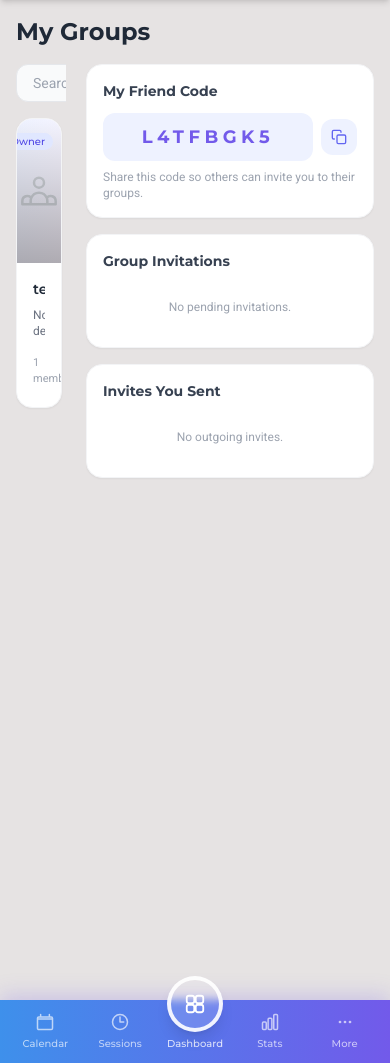
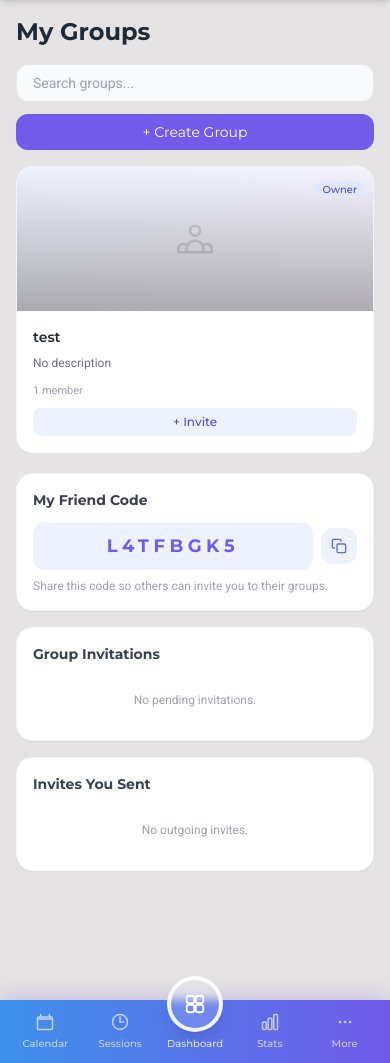
Before and after one commit to Dyutiman-shiv/Agile-web-dev-project, a Flask app: page /groups in a window 390 px wide. Shown: the part 56-1119 px from the top of the page. Run offline with Flask 3, Linux system fonts and the light colour scheme; a user stored in the database is signed in; data comes from the database, SQL or seed files in the repository; both versions use the stored data as it was before the commit; data that the repository does not hold is empty; parts of the project's set-up code (start-up, migrations or seed data) failed here and were passed over; some libraries are stand-ins or nearby versions.

Commit message:
Reponsive design 2 (#52)
* delete app.db for pass the test

* Adjust mobile calendar month height

* fix the time overflow problem on week view

* change the background color to white on dashboard and group page

* reponsive design for group page

* add em[pty state for scores page

* Keep scores semester selector enabled

* change all background color to the same gray

```diff
--- a/Frontend/static/css/style.css
+++ b/Frontend/static/css/style.css
@@ -315,3 +315,8 @@ th {
         padding: 1rem;
     }
 }
+
+/* Global page background */
+main {
+    background-color: #e5e3e3 !important;
+}
--- a/Frontend/static/js/groups.js
+++ b/Frontend/static/js/groups.js
@@ -365,7 +365,7 @@ $(document).ready(function () {
 
       const inviteBtn =
         group.is_owner || group.my_role === "admin"
-          ? `<button class="invite-btn text-xs montserrat-medium px-3 py-1 rounded-lg bg-indigo-50 text-indigo-600 hover:bg-indigo-100 transition"
+          ? `<button class="invite-btn w-full sm:w-auto text-xs montserrat-medium px-3 py-1.5 rounded-lg bg-indigo-50 text-indigo-600 hover:bg-indigo-100 transition"
                      data-group-id="${group.id}" data-group-name="${escapeHtml(group.name)}">
                + Invite
              </button>`
@@ -389,7 +389,7 @@ $(document).ready(function () {
             <p class="text-xs roboto-regular text-gray-500 line-clamp-2 flex-1">
               ${escapeHtml(group.description || "No description")}
             </p>
-            <div class="flex justify-between items-center mt-1">
+            <div class="flex flex-col sm:flex-row sm:justify-between sm:items-center gap-2 mt-1">
               <span class="text-[11px] roboto-regular text-gray-400">
                 ${group.members.length} member${group.members.length !== 1 ? "s" : ""}
               </span>
--- a/Frontend/templates/group_detail.html
+++ b/Frontend/templates/group_detail.html
@@ -1,5 +1,5 @@
 {% extends "layout.html" %} {% block title %} Groups: {{ group.name }} {%
-endblock %} {% block main_class %} overflow-hidden bg-backgroud_cal_light {%
+endblock %} {% block main_class %} overflow-hidden bg-backgroud_cal_light{%
 endblock %} {% block page_content %}
 
 <div
--- a/Frontend/templates/groups.html
+++ b/Frontend/templates/groups.html
@@ -1,8 +1,8 @@
 {% extends "layout.html" %} {% block title %}Groups{% endblock %} {% block
-main_class %}overflow-hidden bg-backgroud_cal_light{% endblock %} {% block
+main_class %}overflow-y-auto bg-backgroud_cal_light{% endblock %} {% block
 page_content %}
 
-<div class="h-[calc(100vh-80px)] max-w-7xl mx-auto px-4 py-4 flex flex-col overflow-hidden">
+<div class="min-h-full max-w-7xl mx-auto px-4 sm:px-6 py-4 sm:py-6 flex flex-col overflow-y-auto pb-28 md:pb-6">
 
   <!-- Header -->
   <div class="mb-4">
@@ -10,33 +10,24 @@ page_content %}
   </div>
 
   <!-- Two-column layout -->
-  <div class="flex gap-5 flex-1 overflow-hidden">
+  <div class="flex flex-col lg:flex-row gap-5 flex-1 min-h-0">
 
     <!-- ── Left: Groups ── -->
-    <div class="flex-1 flex flex-col overflow-hidden min-w-0">
+    <div class="flex-1 flex flex-col min-w-0">
 
       <!-- Search + Create -->
-      <div class="flex gap-3 mb-4">
-        <input
-          type="text"
-          id="group-search"
-          placeholder="Search groups..."
-          class="flex-1 py-2 px-4 rounded-xl border border-gray-200 bg-gray-50 roboto-regular text-sm focus:shadow-md focus:outline-none"
-        />
-        <button
-          id="create-group-btn"
-          class="px-4 py-2 rounded-xl bg-primary_purp text-white montserrat-regular text-sm hover:bg-indigo-600 transition whitespace-nowrap"
-        >
+      <div class="flex flex-col sm:flex-row gap-3 mb-4">
+        <input type="text" id="group-search" placeholder="Search groups..."
+          class="flex-1 py-2 px-4 rounded-xl border border-gray-200 bg-gray-50 roboto-regular text-sm focus:shadow-md focus:outline-none" />
+        <button id="create-group-btn"
+          class="w-full sm:w-auto px-4 py-2 rounded-xl bg-primary_purp text-white montserrat-regular text-sm hover:bg-indigo-600 transition whitespace-nowrap">
           + Create Group
         </button>
       </div>
 
       <!-- Groups grid -->
-      <div class="flex-1 overflow-y-auto pr-1">
-        <div
-          id="groups-container"
-          class="grid grid-cols-1 sm:grid-cols-2 xl:grid-cols-3 gap-4"
-        ></div>
+      <div class="flex-1 overflow-y-auto lg:pr-1">
+        <div id="groups-container" class="grid grid-cols-1 sm:grid-cols-2 xl:grid-cols-3 gap-4"></div>
         <div id="empty-groups" class="hidden text-center py-16">
           <p class="text-gray-400 text-sm roboto-regular">No groups yet — create your first group!</p>
         </div>
@@ -44,27 +35,22 @@ page_content %}
     </div>
 
     <!-- ── Right: Sidebar ── -->
-    <div class="w-72 shrink-0 flex flex-col gap-4 overflow-y-auto">
+    <div class="w-full lg:w-72 shrink-0 flex flex-col gap-4 lg:overflow-y-auto">
 
       <!-- My Friend Code -->
       <div class="bg-white rounded-2xl shadow-sm border border-gray-100 p-4">
         <h3 class="text-sm montserrat-bold text-gray-700 mb-3">My Friend Code</h3>
         <div class="flex items-center gap-2">
           <div class="flex-1 bg-indigo-50 rounded-xl px-3 py-2.5 text-center">
-            <span
-              id="friend-code-display"
-              class="text-lg montserrat-bold text-primary_purp tracking-[0.25em]"
-            >···</span>
+            <span id="friend-code-display"
+              class="text-lg montserrat-bold text-primary_purp tracking-[0.25em]">···</span>
           </div>
-          <button
-            id="copy-friend-code"
-            title="Copy code"
-            class="p-2.5 rounded-xl bg-indigo-50 hover:bg-indigo-100 text-indigo-500 transition"
-          >
+          <button id="copy-friend-code" title="Copy code"
+            class="p-2.5 rounded-xl bg-indigo-50 hover:bg-indigo-100 text-indigo-500 transition">
             <svg class="w-4 h-4" fill="none" stroke="currentColor" viewBox="0 0 24 24">
-              <rect x="9" y="9" width="13" height="13" rx="2" stroke-width="2"/>
-              <path d="M5 15H4a2 2 0 0 1-2-2V4a2 2 0 0 1 2-2h9a2 2 0 0 1 2 2v1"
-                    stroke-width="2" stroke-linecap="round"/>
+              <rect x="9" y="9" width="13" height="13" rx="2" stroke-width="2" />
+              <path d="M5 15H4a2 2 0 0 1-2-2V4a2 2 0 0 1 2-2h9a2 2 0 0 1 2 2v1" stroke-width="2"
+                stroke-linecap="round" />
             </svg>
           </button>
         </div>
@@ -77,7 +63,8 @@ page_content %}
       </div>
 
       <!-- Pending Invitations -->
-      <div id="invitations" class="bg-white rounded-2xl shadow-sm border border-gray-100 p-4 flex flex-col transition-shadow">
+      <div id="invitations"
+        class="bg-white rounded-2xl shadow-sm border border-gray-100 p-4 flex flex-col transition-shadow">
         <h3 class="text-sm montserrat-bold text-gray-700 mb-3">Group Invitations</h3>
         <div id="invitations-container" class="space-y-3"></div>
         <div id="no-invitations" class="hidden text-center py-4">
@@ -101,12 +88,8 @@ page_content %}
 <!-- ═══════════════════════════════════════════════════════════
      Create Group Modal
      ═══════════════════════════════════════════════════════════ -->
-<div
-  id="group-modal"
-  class="hidden fixed inset-0 z-50 flex items-center justify-center bg-black/50 backdrop-blur-sm"
->
-  <div class="bg-white rounded-2xl shadow-2xl w-full max-w-md mx-4 p-6 animate-slide-up">
-
+<div id="group-modal" class="hidden fixed inset-0 z-50 flex items-center justify-center bg-black/50 backdrop-blur-sm">
+  <div class="bg-white rounded-2xl shadow-2xl w-full max-w-sm sm:max-w-md mx-4 p-4 sm:p-6 animate-slide-up max-h-[85vh] overflow-y-auto">
     <!-- Step 1: Create -->
     <div id="modal-step-create">
       <div class="flex items-center justify-between mb-4">
@@ -118,8 +101,7 @@ page_content %}
       <div class="space-y-4">
         <div>
           <label class="block montserrat-regular text-gray-600 text-sm mb-1.5">Group Name</label>
-          <input type="text" id="group-name" maxlength="120"
-                 placeholder="e.g. Algorithms Study Group"
+          <input type="text" id="group-name" maxlength="120" placeholder="e.g. Algorithms Study Group"
             class="w-full px-4 py-2.5 rounded-xl border border-gray-200 bg-gray-50 text-sm roboto-regular focus:border-indigo-400 focus:ring-2 focus:ring-indigo-100 focus:bg-white focus:outline-none" />
         </div>
 
@@ -127,8 +109,7 @@ page_content %}
 
         <div>
           <label class="block montserrat-regular text-gray-600 text-sm mb-1.5">Description</label>
-          <textarea id="group-description" rows="3"
-                    placeholder="What is this group about?"
+          <textarea id="group-description" rows="3" placeholder="What is this group about?"
             class="w-full px-4 py-2.5 rounded-xl border border-gray-200 bg-gray-50 text-sm roboto-regular focus:border-indigo-400 focus:ring-2 focus:ring-indigo-100 focus:bg-white focus:outline-none"></textarea>
         </div>
 
@@ -160,7 +141,7 @@ page_content %}
       <div class="text-center mb-5">
         <div class="w-12 h-12 bg-green-100 rounded-full flex items-center justify-center mx-auto mb-3">
           <svg class="w-6 h-6 text-green-600" fill="none" stroke="currentColor" viewBox="0 0 24 24">
-            <path stroke-linecap="round" stroke-linejoin="round" stroke-width="2" d="M5 13l4 4L19 7"/>
+            <path stroke-linecap="round" stroke-linejoin="round" stroke-width="2" d="M5 13l4 4L19 7" />
           </svg>
         </div>
         <h3 class="text-lg montserrat-bold text-gray-800">Group Created!</h3>
@@ -170,7 +151,9 @@ page_content %}
       <div class="space-y-3">
         <div id="invite-code-rows-modal" class="invite-code-rows space-y-2"></div>
         <p class="text-[11px] roboto-regular text-gray-400 leading-snug">
-          Up to <span class="font-medium text-gray-500">15</span> friend codes. When a row reaches 8 characters, another row appears below. Then use <span class="font-medium text-gray-600">Send invites</span> to invite everyone in one go.
+          Up to <span class="font-medium text-gray-500">15</span> friend codes. When a row reaches 8 characters, another
+          row appears below. Then use <span class="font-medium text-gray-600">Send invites</span> to invite everyone in
+          one go.
         </p>
         <button id="modal-invite-mass-btn" type="button"
           class="w-full py-2.5 rounded-xl bg-primary_purp text-white text-sm montserrat-medium hover:bg-indigo-600">
@@ -191,11 +174,8 @@ page_content %}
 <!-- ═══════════════════════════════════════════════════════════
      Invite Member Modal (from group card)
      ═══════════════════════════════════════════════════════════ -->
-<div
-  id="invite-modal"
-  class="hidden fixed inset-0 z-50 flex items-center justify-center bg-black/50 backdrop-blur-sm"
->
-  <div class="bg-white rounded-2xl shadow-2xl w-full max-w-md mx-4 p-6">
+<div id="invite-modal" class="hidden fixed inset-0 z-50 flex items-center justify-center bg-black/50 backdrop-blur-sm">
+  <div class="bg-white rounded-2xl shadow-2xl w-full max-w-sm sm:max-w-md mx-4 p-4 sm:p-6 max-h-[85vh] overflow-y-auto">
     <div class="flex items-center justify-between mb-4">
       <div>
         <h3 class="text-base montserrat-bold text-gray-800">Invite Member</h3>
@@ -208,7 +188,8 @@ page_content %}
     <div class="space-y-3">
       <div id="invite-code-rows-card" class="invite-code-rows space-y-2"></div>
       <p class="text-[11px] roboto-regular text-gray-400 leading-snug">
-        Up to <span class="font-medium text-gray-500">15</span> friend codes. Fill a row completely to unlock the next. Use <span class="font-medium text-gray-600">Send invites</span> to send all at once.
+        Up to <span class="font-medium text-gray-500">15</span> friend codes. Fill a row completely to unlock the next.
+        Use <span class="font-medium text-gray-600">Send invites</span> to send all at once.
       </p>
       <button id="invite-mass-btn" type="button"
         class="w-full py-2.5 rounded-xl bg-primary_purp text-white text-sm montserrat-medium hover:bg-indigo-600">
```
Also changed, not shown: Frontend/static/js/calendar.js (+9 -3 lines), Frontend/static/js/scores.js (+38 -5 lines), Frontend/templates/calendar.html (+6 -4 lines), Frontend/templates/scores.html (+16 -7 lines), Backend/app.db (deleted). Lines whose indentation alone changed are shown as unchanged.
